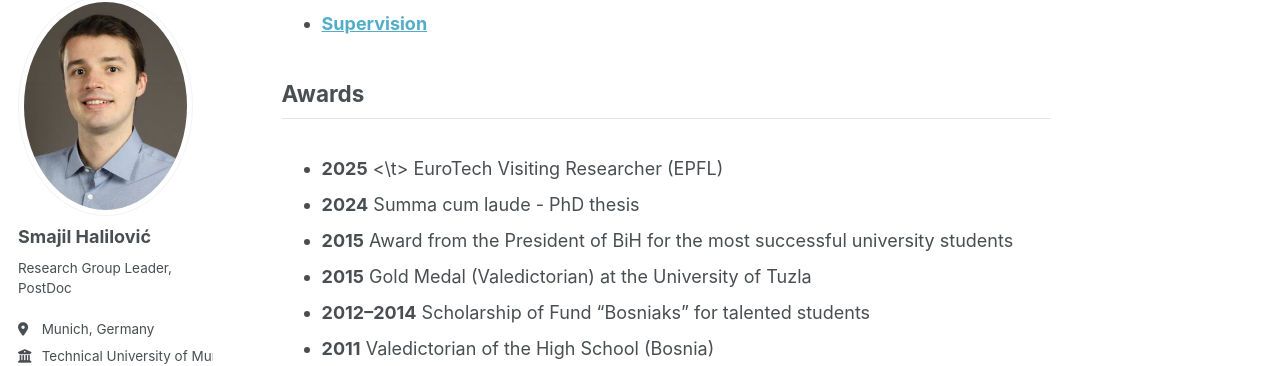
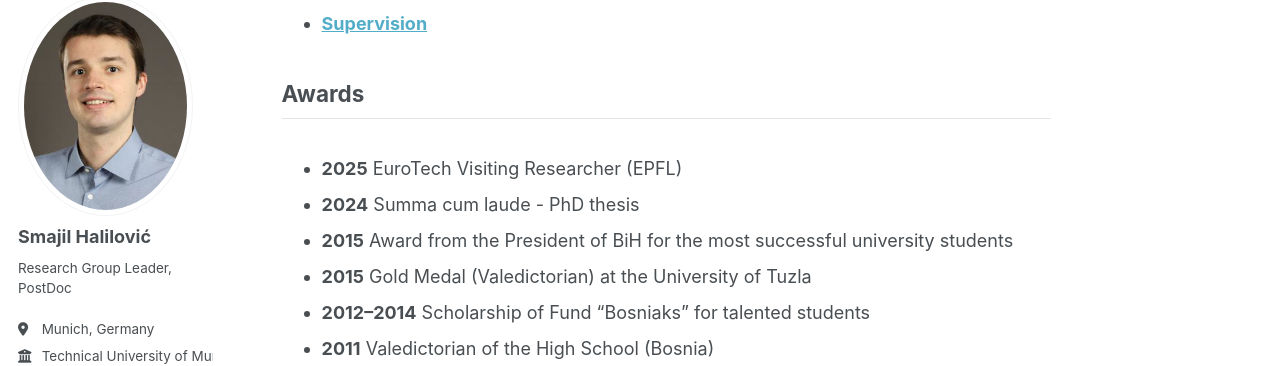
Before and after one commit to SHalilovic/shalilovic.github.io, a Jekyll site: the page built from _pages/cv.md, in a window 1280 px wide and 900 px high, scrolled down 2561 px. Shown: the part 103-469 px from the top of the window. Built offline with Jekyll 4.4.1, drawn with Linux system fonts in a browser that asks for light colours; some web fonts are replaced; a script that is not in the unit is left out.

Commit message:
Update cv.md

```diff
--- a/_pages/cv.md
+++ b/_pages/cv.md
@@ -62,7 +62,7 @@ author_profile: true
 <div class="cv-section" style="margin-bottom: 2em;">
   <h2 style="border-bottom: 1px solid #e5e5e5; padding-bottom: 0.5em;">{{ "Awards" | capitalize }}</h2>
 </div>
-  * <b>2025</b> <\t> EuroTech Visiting Researcher (EPFL)
+  * <b>2025</b> EuroTech Visiting Researcher (EPFL)
   * <b>2024</b> Summa cum laude - PhD thesis
   * <b>2015</b> Award from the President of BiH for the most successful university students
   * <b>2015</b> Gold Medal (Valedictorian) at the University of Tuzla
```
